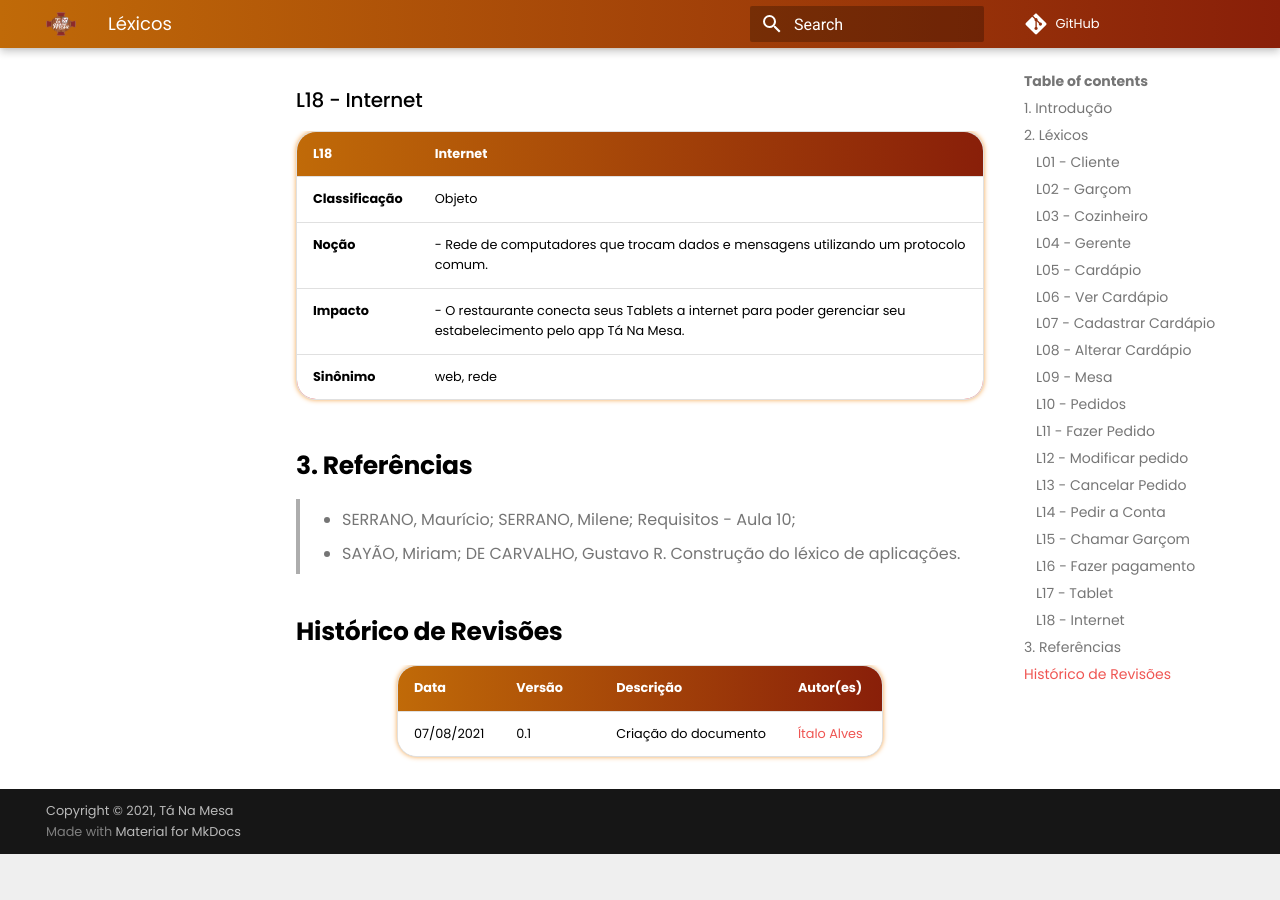
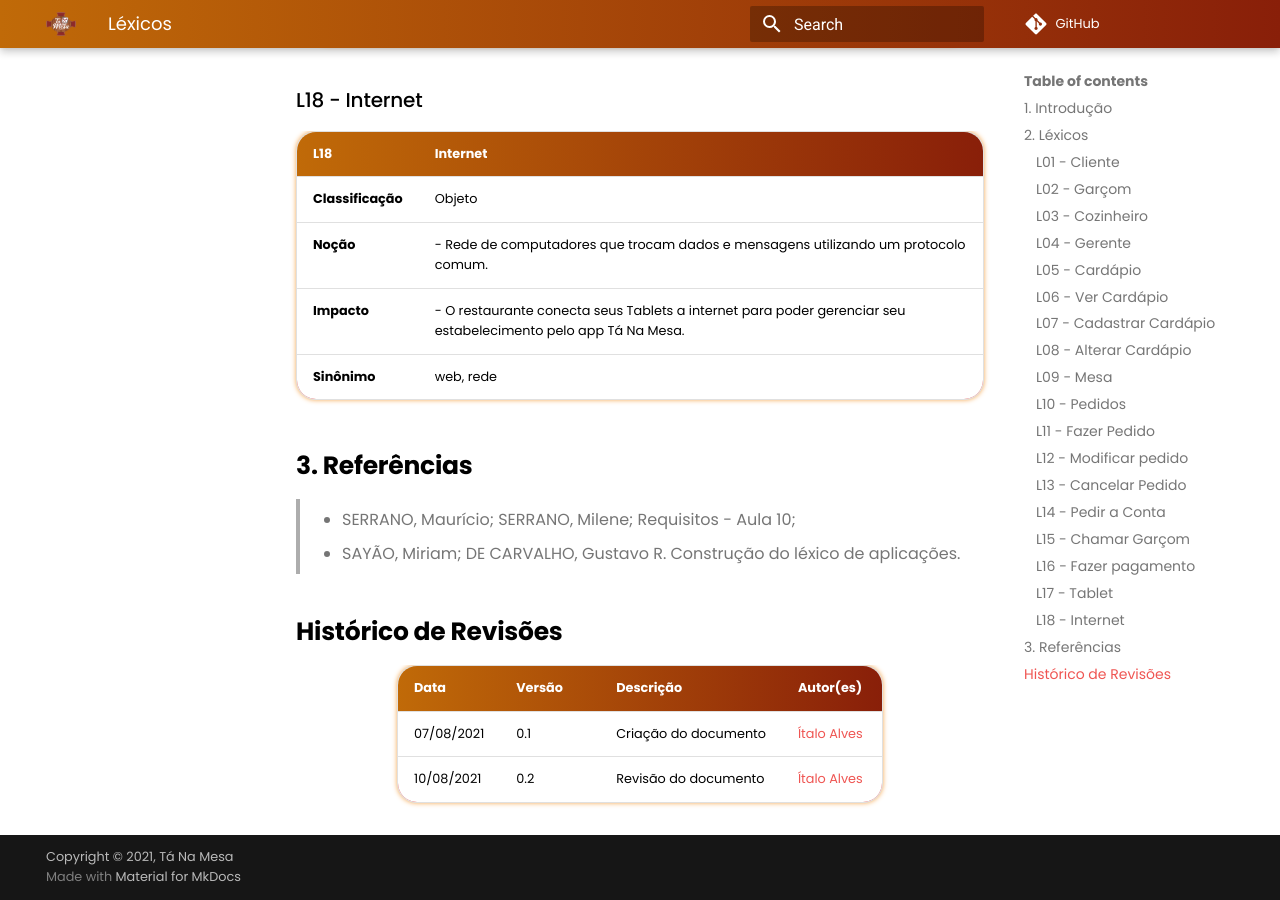
Before and after one commit to UnBArqDsw2021-1/2021.1_G02_TaNaMesa_docs, an MkDocs documentation site: the page built from docs/seminario1/lexicos.md, in a window 1280 px wide and 900 px high, scrolled down 6808 px. Built offline with MkDocs 1.6.1 and Material for MkDocs 9.7.7, drawn with Linux system fonts in a browser that asks for light colours; comment, search, counter and statistics services are not loaded; before the commit the page ends 7662 px from its top, so only the background shows below that.

Commit message:
Revisiona documento de léxicos

```diff
--- a/docs/seminario1/lexicos.md
+++ b/docs/seminario1/lexicos.md
@@ -190,3 +190,4 @@ Todos os léxicos estão organizados respeitando a seguinte tabela:
 | Data       | Versão | Descrição            | Autor(es)                                    |
 | :--------- | :----- | :------------------- | :------------------------------------------- |
 | 07/08/2021 | 0.1    | Criação do documento | [Ítalo Alves](https://github.com/alvesitalo) |
+| 10/08/2021 | 0.2    | Revisão do documento | [Ítalo Alves](https://github.com/alvesitalo) |
```
